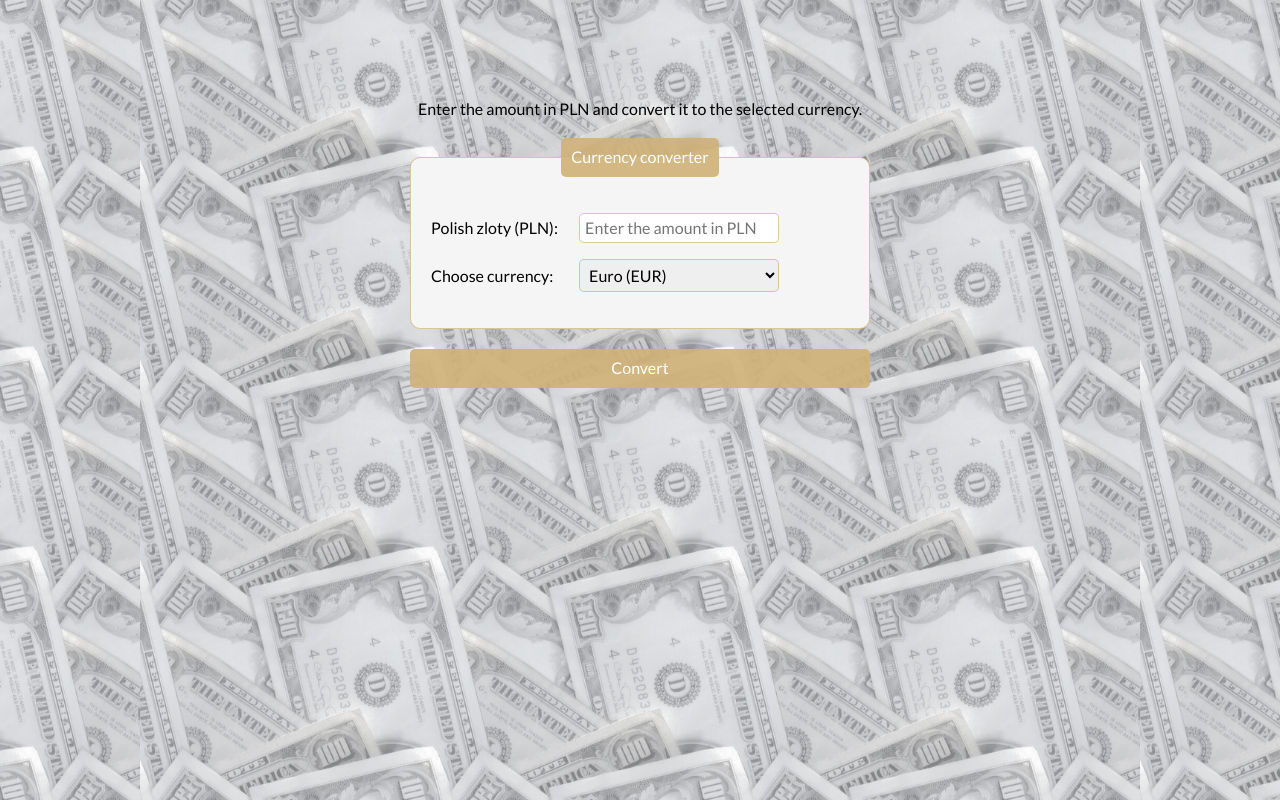
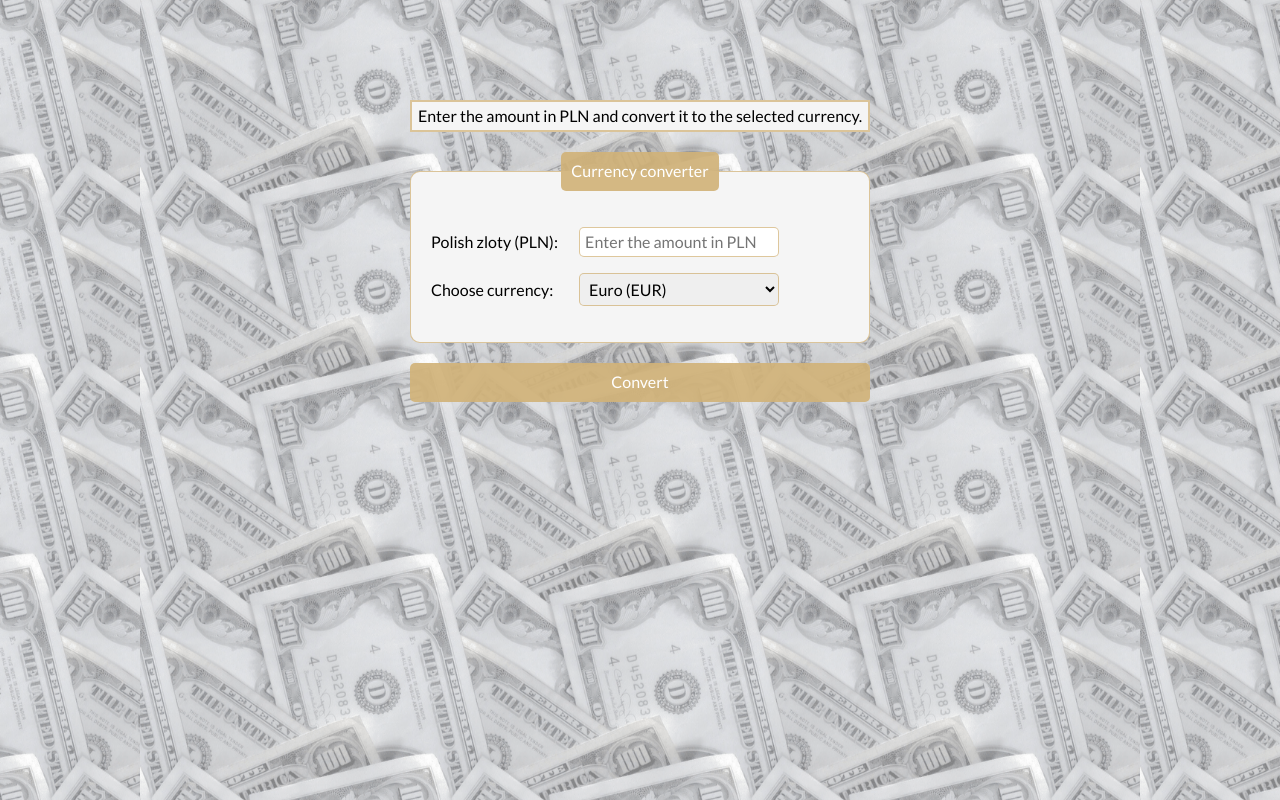
Before and after one commit to GracjanaKromska/currencyconverter, a plain HTML site: page index.html in a window 1280 px wide. Drawn offline with nearby package versions, Linux system fonts and the light colour scheme.

Commit message:
change paragraph style

```diff
--- a/css/style.css
+++ b/css/style.css
@@ -17,6 +17,9 @@ html {
 
 .paragraph {
     text-align: center;
+    background-color: whitesmoke;
+    border: 2px solid hsla(39, 50%, 65%, 0.733);
+    padding: 5px;
 }
 
 .result {
```
